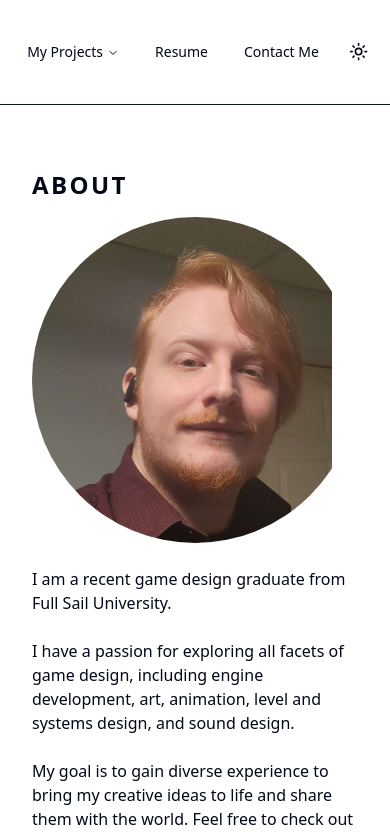
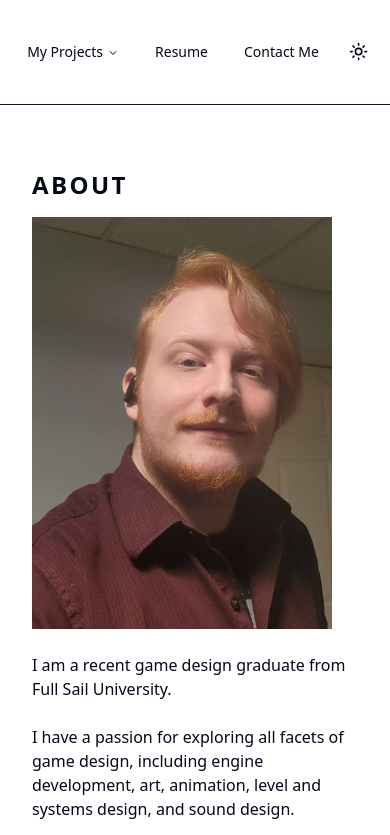
Before and after one commit to LucasMERN/jvoss96-portfolio, a Next.js app: page / in a window 390 px wide. Shown: the top 835 px of the page. Built offline with nearby package versions, Linux system fonts and the light colour scheme.

Commit message:
headshot fix on mobile

```diff
--- a/app/page.tsx
+++ b/app/page.tsx
@@ -10,7 +10,7 @@ export default function Home() {
           <h2 className="text-2xl font-bold tracking-widest mt-8 mb-4">
             ABOUT
           </h2>
-          <div className="rounded-full overflow-hidden aspect-square">
+          <div className="lg:rounded-full lg:overflow-hidden lg:aspect-square">
             <Image
               height={300}
               width={300}
```
